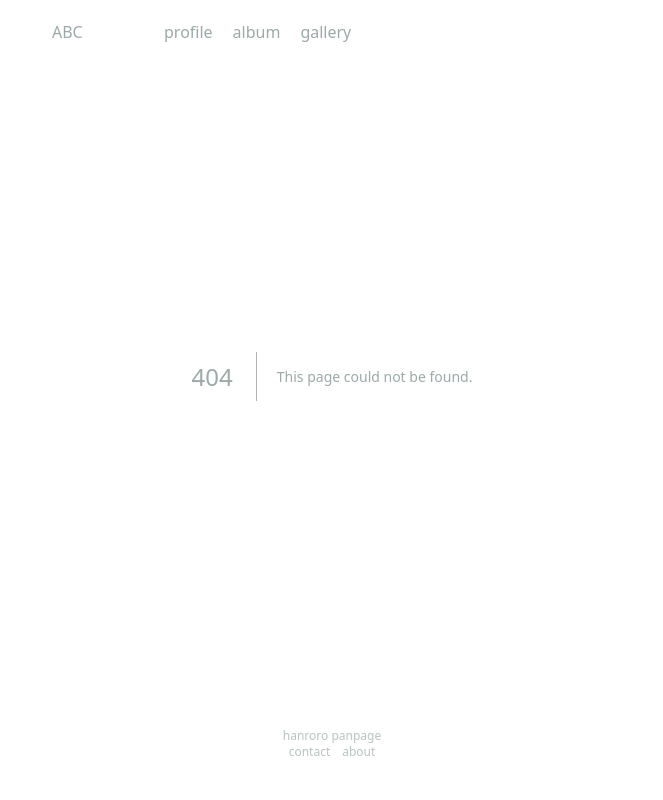
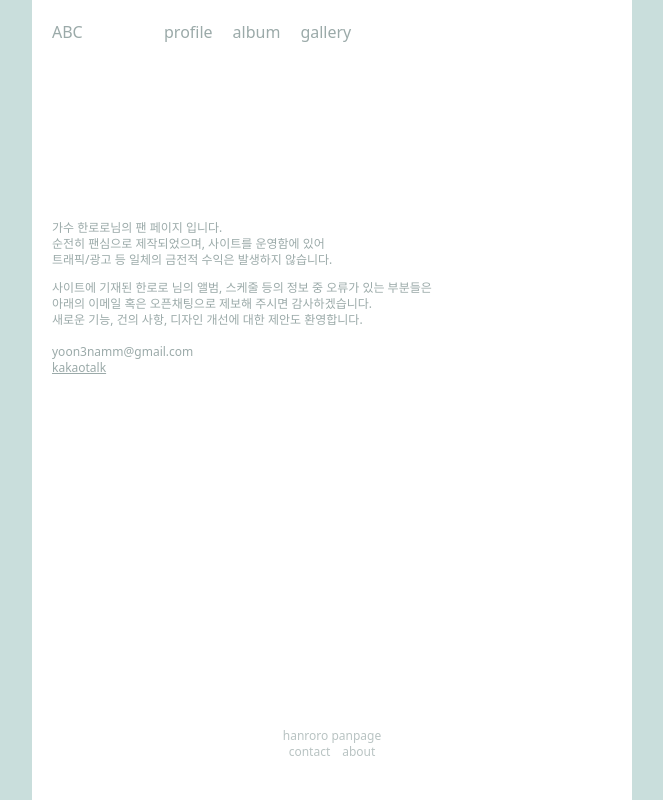
Before and after one commit to YOON3N4M/hanroro, a Next.js app: page /about in a window 1280 px wide. Before the commit this address had no page. Shown: the whole page, without its empty margins (308-971 px from the left). Built offline with nearby package versions, Linux system fonts and the light colour scheme.

Commit message:
feat: about page

```diff
--- /dev/null
+++ b/src/app/about/page.tsx
@@ -0,0 +1,6 @@
+import AboutContainer from "@/containers/about";
+import React from "react";
+
+export default function AboutPage() {
+  return <AboutContainer />;
+}
--- /dev/null
+++ b/src/containers/about/index.tsx
@@ -0,0 +1,26 @@
+import React from "react";
+
+export default function AboutContainer() {
+  return (
+    <div className="my-auto text-xs">
+      <p>
+        가수 한로로님의 팬 페이지 입니다.
+        <br /> 순전히 팬심으로 제작되었으며, 사이트를 운영함에 있어
+        <br /> 트래픽/광고 등 일체의 금전적 수익은 발생하지 않습니다.
+      </p>
+      <p className="mt-sm">
+        사이트에 기재된 한로로 님의 앨범, 스케줄 등의 정보 중 오류가 있는 부분들은
+        <br />
+        아래의 이메일 혹은 오픈채팅으로 제보해 주시면 감사하겠습니다.
+        <br />
+        새로운 기능, 건의 사항, 디자인 개선에 대한 제안도 환영합니다.
+      </p>
+      <div className="flex flex-col mt-md">
+        <span>yoon3namm@gmail.com</span>
+        <a className="underline" href="https://open.kakao.com/o/s6CV3FWg" target="_blank" rel="noopener noreferrer">
+          kakaotalk
+        </a>
+      </div>
+    </div>
+  );
+}
```
